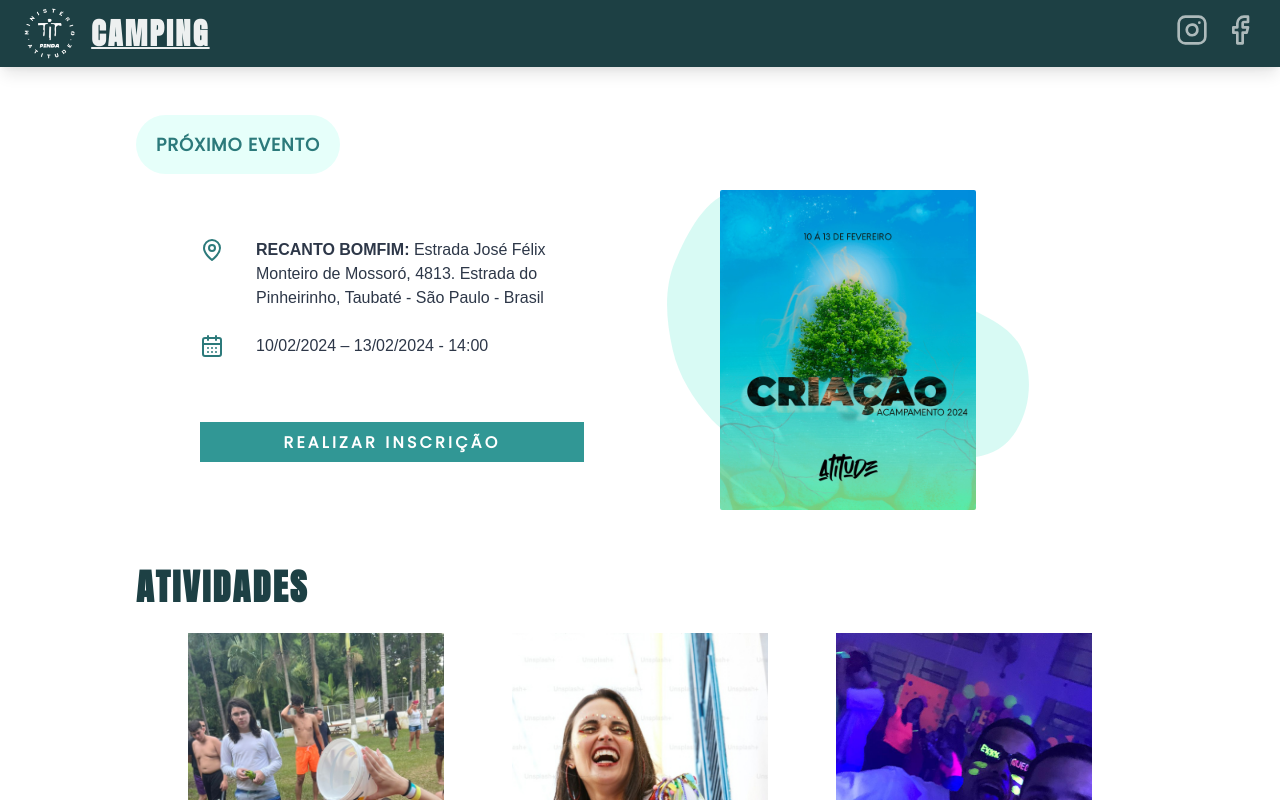
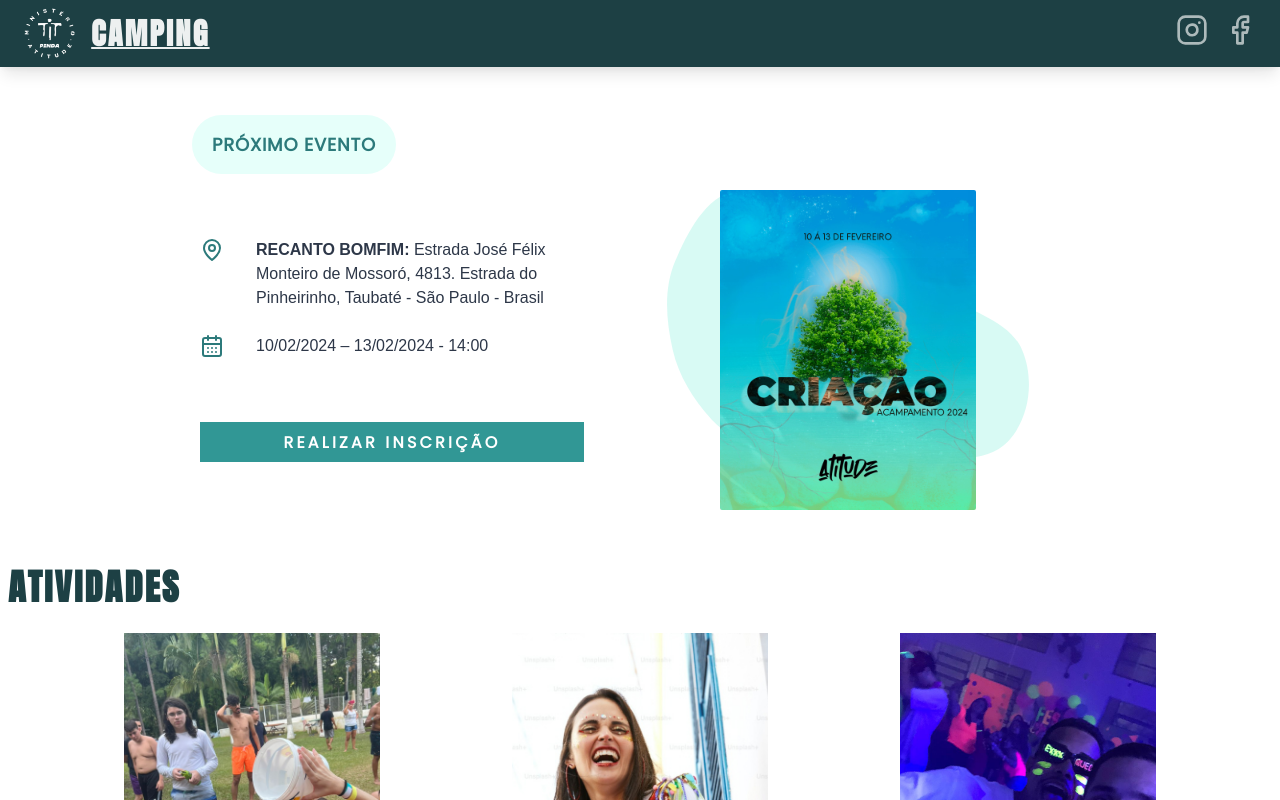
Before and after one commit to wellingtongmota/camping-fonte, a React (Vite) app: page /#/ in a window 1280 px wide. Built offline with nearby package versions, Linux system fonts and the light colour scheme.

Commit message:
Alteração na responsividade

```diff
--- a/src/components/NextEvent.jsx
+++ b/src/components/NextEvent.jsx
@@ -6,15 +6,19 @@ import vector_bubble from '/vector_bubble.svg'
 import Wrapper from './Wrapper'
 import SubscribeModal from './subscribe/SubscribeModal';
 
-const NextEvent = () => {
+const NextEvent = (props) => {
   return (
     <Wrapper align='center' gap={2}>
+
+      <Flex flexDirection='column' w='full' align='center'>
+        <Flex w='full' pb={2} {...props}>
           <Badge fontSize={{ base: 'xs', md: 'md', lg: 'lg' }} textTransform='uppercase' alignSelf='flex-start'>
             Próximo evento
           </Badge>
+        </Flex>
 
         <Flex
-        maxW='4xl'
+          {...props}
           w='full'
           align='center'
           justify='center'
@@ -22,7 +26,6 @@ const NextEvent = () => {
           p={2}
           gap={8}
         >
-
           <Flex
             flex={1}
             maxW='sm'
@@ -31,7 +34,6 @@ const NextEvent = () => {
             align='flex-start'
             justify='center'
             gap={6}
-        // border='1px solid blue'
           >
             <Flex w='full' gap={[2, 4, 8]}>
               <Icon as={LuMapPin} boxSize={6} color='teal.600' />
@@ -82,7 +84,6 @@ const NextEvent = () => {
             bgPosition="center"
             bgSize='contain'
             bgRepeat='no-repeat'
-        // border='1px solid blue'
           >
             <Image
               src={evento}
@@ -92,6 +93,7 @@ const NextEvent = () => {
             />
           </Flex>
         </Flex>
+      </Flex>
     </Wrapper>
   )
 }
--- a/src/routes/Home.jsx
+++ b/src/routes/Home.jsx
@@ -10,8 +10,8 @@ const Home = () => {
     <Container>
       {/* <Banner /> */}
 
-      <Container maxW='5xl'>
-        <NextEvent />
+      <Container>
+        <NextEvent maxW='4xl'/>
         <Activities />
         <Leisure />
       </Container>
```
Lines whose indentation alone changed are shown as unchanged.
